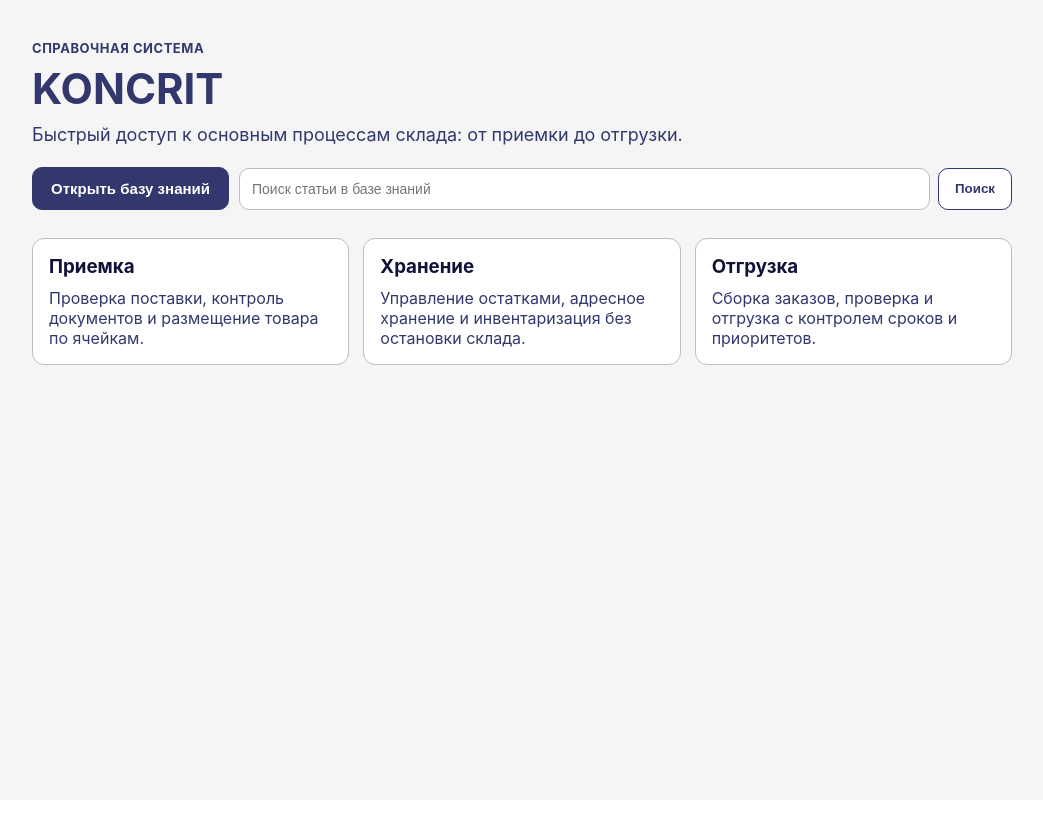
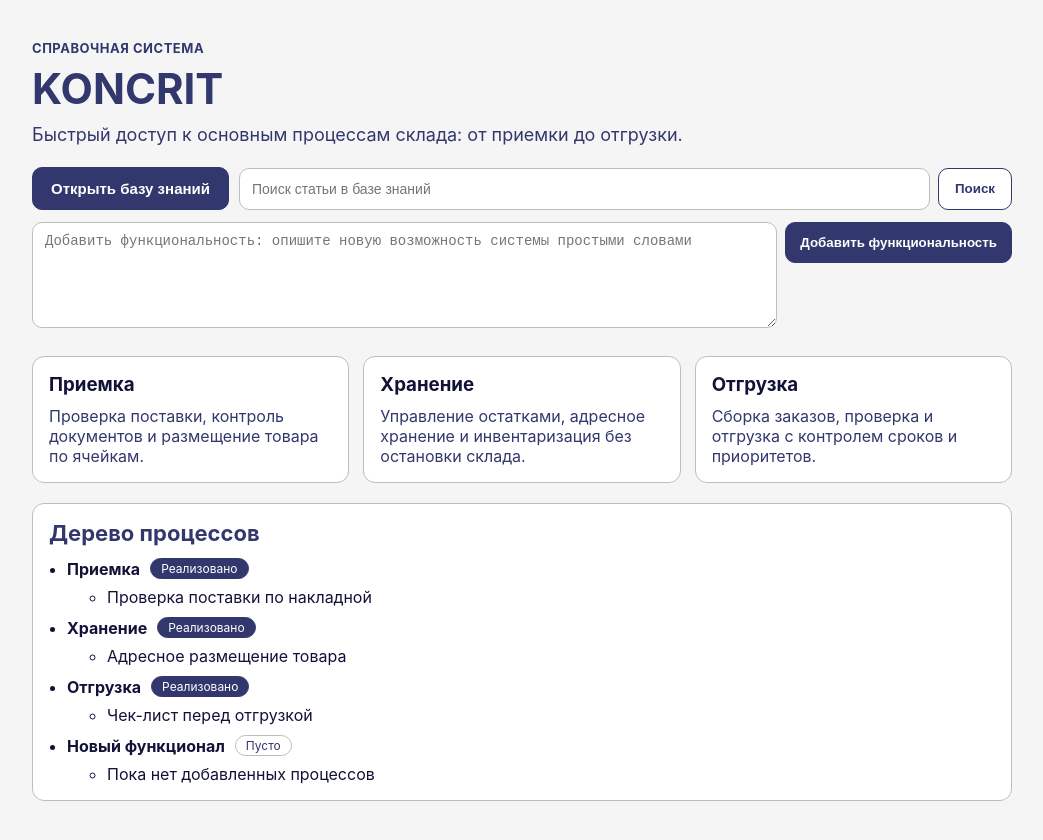
Before and after one commit to sashkadurneva-gif/wms-reference, a React (Create React App) app: page / in a window 1280 px wide. Shown: the whole page, without its empty margins (118-1161 px from the left). Before the commit the page ends 800 px from the top, so only its background shows below. Built offline with nearby package versions, Linux system fonts and the light colour scheme.

Commit message:
Add feature submission, process tree, and search highlighting

```diff
--- a/src/App.css
+++ b/src/App.css
@@ -45,6 +45,7 @@
   flex-wrap: wrap;
   gap: 10px;
   align-items: center;
+  margin-bottom: 12px;
 }
 
 .primary-button {
@@ -98,10 +99,54 @@
   background: #f5f5f5;
 }
 
+.add-feature-form {
+  display: flex;
+  gap: 8px;
+  align-items: flex-start;
+  margin-top: 12px;
+}
+
+.feature-input {
+  flex: 1;
+  min-height: 84px;
+  border: 1px solid #bdbdbd;
+  border-radius: 10px;
+  padding: 10px 12px;
+  font-size: 14px;
+  resize: vertical;
+  color: #121239;
+  background: #ffffff;
+}
+
+.feature-input:focus {
+  outline: 1px solid #32386d;
+}
+
+.add-feature-button {
+  border: 1px solid #32386d;
+  border-radius: 10px;
+  padding: 12px 14px;
+  background: #32386d;
+  color: #ffffff;
+  font-weight: 600;
+  cursor: pointer;
+}
+
+.add-feature-button:hover {
+  background: #121239;
+}
+
+.add-message {
+  margin: 10px 0 0;
+  color: #32386d;
+  font-size: 14px;
+}
+
 .cards {
   display: grid;
   gap: 14px;
   grid-template-columns: repeat(auto-fit, minmax(240px, 1fr));
+  margin-bottom: 20px;
 }
 
 .card {
@@ -119,6 +164,60 @@
 .card p {
   margin: 0;
   color: #32386d;
+}
+
+.process-tree {
+  border: 1px solid #bdbdbd;
+  background: #ffffff;
+  border-radius: 12px;
+  padding: 16px;
+}
+
+.process-tree h2 {
+  margin: 0 0 12px;
+  color: #32386d;
+  font-size: 22px;
+}
+
+.process-list {
+  margin: 0;
+  padding-left: 18px;
+  display: grid;
+  gap: 10px;
+}
+
+.process-node > ul {
+  margin-top: 8px;
+  color: #121239;
+}
+
+.process-title-row {
+  display: flex;
+  align-items: center;
+  gap: 10px;
+}
+
+.process-status {
+  border-radius: 999px;
+  padding: 2px 10px;
+  font-size: 12px;
+  border: 1px solid #bdbdbd;
+}
+
+.process-status--done {
+  color: #ffffff;
+  background: #32386d;
+  border-color: #32386d;
+}
+
+.process-status--progress {
+  color: #121239;
+  background: #f5f5f5;
+}
+
+.process-status--empty {
+  color: #32386d;
+  background: #ffffff;
 }
 
 .knowledge-overlay {
@@ -198,6 +297,13 @@
   font-size: 14px;
 }
 
+.search-highlight {
+  background: #bdbdbd;
+  color: #121239;
+  border-radius: 4px;
+  padding: 0 2px;
+}
+
 .knowledge-grid {
   display: grid;
   gap: 16px;
@@ -232,4 +338,12 @@
   .search-form {
     min-width: 100%;
   }
+
+  .add-feature-form {
+    flex-direction: column;
+  }
+
+  .add-feature-button {
+    width: 100%;
+  }
 }
--- a/src/App.js
+++ b/src/App.js
@@ -16,7 +16,7 @@ const sections = [
   }
 ];
 
-const articles = [
+const initialArticles = [
   {
     id: "receiving-rules",
     section: "Приемка",
@@ -45,13 +45,16 @@ const articles = [
 
 function App() {
   const [isKnowledgeBaseOpen, setIsKnowledgeBaseOpen] = useState(false);
+  const [articles, setArticles] = useState(initialArticles);
   const [query, setQuery] = useState("");
-  const [selectedArticleId, setSelectedArticleId] = useState(articles[0].id);
+  const [selectedArticleId, setSelectedArticleId] = useState(initialArticles[0].id);
   const [searchMessage, setSearchMessage] = useState("");
+  const [newFeatureText, setNewFeatureText] = useState("");
+  const [addMessage, setAddMessage] = useState("");
 
   const selectedArticle = useMemo(
     () => articles.find((article) => article.id === selectedArticleId) ?? articles[0],
-    [selectedArticleId]
+    [articles, selectedArticleId]
   );
 
   useEffect(() => {
@@ -71,6 +74,40 @@ function App() {
     setSearchMessage("");
     setIsKnowledgeBaseOpen(true);
   };
+
+  const splitWithHighlight = (text, phrase) => {
+    const normalizedPhrase = phrase.trim();
+    if (!normalizedPhrase) return [text];
+
+    const escaped = normalizedPhrase.replace(/[.*+?^${}()|[\]\\]/g, "\\$&");
+    const regex = new RegExp(`(${escaped})`, "gi");
+    return text.split(regex);
+  };
+
+  const renderWithHighlight = (text, phrase) =>
+    splitWithHighlight(text, phrase).map((part, index) =>
+      part.toLowerCase() === phrase.trim().toLowerCase() ? (
+        <mark key={`${part}-${index}`} className="search-highlight">
+          {part}
+        </mark>
+      ) : (
+        <React.Fragment key={`${part}-${index}`}>{part}</React.Fragment>
+      )
+    );
+
+  const processTree = useMemo(() => {
+    const customArticles = articles.filter((article) => article.section === "Новый функционал");
+    return [
+      { group: "Приемка", status: "Реализовано", children: ["Проверка поставки по накладной"] },
+      { group: "Хранение", status: "Реализовано", children: ["Адресное размещение товара"] },
+      { group: "Отгрузка", status: "Реализовано", children: ["Чек-лист перед отгрузкой"] },
+      {
+        group: "Новый функционал",
+        status: customArticles.length ? "В разработке" : "Пусто",
+        children: customArticles.map((article) => article.title)
+      }
+    ];
+  }, [articles]);
 
   const handleSearch = (event) => {
     event.preventDefault();
@@ -104,6 +141,34 @@ function App() {
     setSearchMessage(`Открыта статья: ${match.title}`);
   };
 
+  const handleAddFeature = (event) => {
+    event.preventDefault();
+    const rawDescription = newFeatureText.trim();
+
+    if (!rawDescription) {
+      setAddMessage("Добавьте описание новой функциональности.");
+      return;
+    }
+
+    const newArticle = {
+      id: `custom-${Date.now()}`,
+      section: "Новый функционал",
+      title: `Новая функция: ${rawDescription.slice(0, 42)}${rawDescription.length > 42 ? "..." : ""}`,
+      content: `Пользовательское описание: ${rawDescription}. Система добавила этот функционал в структуру базы знаний понятным языком.`,
+      keywords: rawDescription
+        .toLowerCase()
+        .split(/\s+/)
+        .filter((word) => word.length > 3)
+    };
+
+    setArticles((prev) => [newArticle, ...prev]);
+    setSelectedArticleId(newArticle.id);
+    setIsKnowledgeBaseOpen(true);
+    setSearchMessage(`Добавлена статья: ${newArticle.title}`);
+    setAddMessage("Функциональность добавлена в структуру справочной системы.");
+    setNewFeatureText("");
+  };
+
   return (
     <div className="page">
       <div className="content">
@@ -130,6 +195,18 @@ function App() {
               </button>
             </form>
           </div>
+          <form className="add-feature-form" onSubmit={handleAddFeature}>
+            <textarea
+              className="feature-input"
+              value={newFeatureText}
+              onChange={(event) => setNewFeatureText(event.target.value)}
+              placeholder="Добавить функциональность: опишите новую возможность системы простыми словами"
+            />
+            <button className="add-feature-button" type="submit">
+              Добавить функциональность
+            </button>
+          </form>
+          {addMessage && <p className="add-message">{addMessage}</p>}
         </header>
 
         <div className="cards">
@@ -140,6 +217,37 @@ function App() {
             </section>
           ))}
         </div>
+
+        <section className="process-tree">
+          <h2>Дерево процессов</h2>
+          <ul className="process-list">
+            {processTree.map((node) => (
+              <li key={node.group} className="process-node">
+                <div className="process-title-row">
+                  <strong>{node.group}</strong>
+                  <span
+                    className={`process-status ${
+                      node.status === "Реализовано"
+                        ? "process-status--done"
+                        : node.status === "В разработке"
+                          ? "process-status--progress"
+                          : "process-status--empty"
+                    }`}
+                  >
+                    {node.status}
+                  </span>
+                </div>
+                <ul>
+                  {node.children.length ? (
+                    node.children.map((child) => <li key={`${node.group}-${child}`}>{child}</li>)
+                  ) : (
+                    <li>Пока нет добавленных процессов</li>
+                  )}
+                </ul>
+              </li>
+            ))}
+          </ul>
+        </section>
       </div>
 
       {isKnowledgeBaseOpen && (
@@ -167,8 +275,8 @@ function App() {
 
             <article className="article-view">
               <p className="article-section">{selectedArticle.section}</p>
-              <h3>{selectedArticle.title}</h3>
-              <p>{selectedArticle.content}</p>
+              <h3>{renderWithHighlight(selectedArticle.title, query)}</h3>
+              <p>{renderWithHighlight(selectedArticle.content, query)}</p>
               {searchMessage && <p className="search-message">{searchMessage}</p>}
             </article>
 
```
